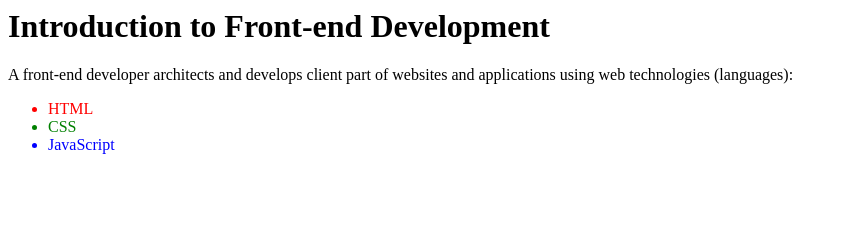
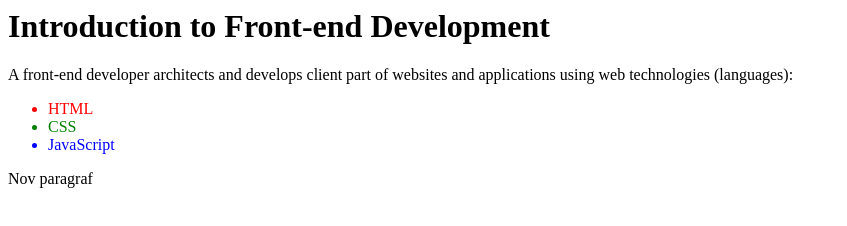
Before and after one commit to jovdon/front-end-development, a plain HTML site: page index.html in a window 1280 px wide. Shown: the whole page, without its empty margins (0-847 px from the left). Drawn offline with Linux system fonts and the light colour scheme.

Commit message:
New paragraph added

```diff
--- a/index.html
+++ b/index.html
@@ -11,3 +11,5 @@
 <li style="color: blue;">JavaScript</li>
 
 </ul>
+
+<p>Nov paragraf</p>
```
